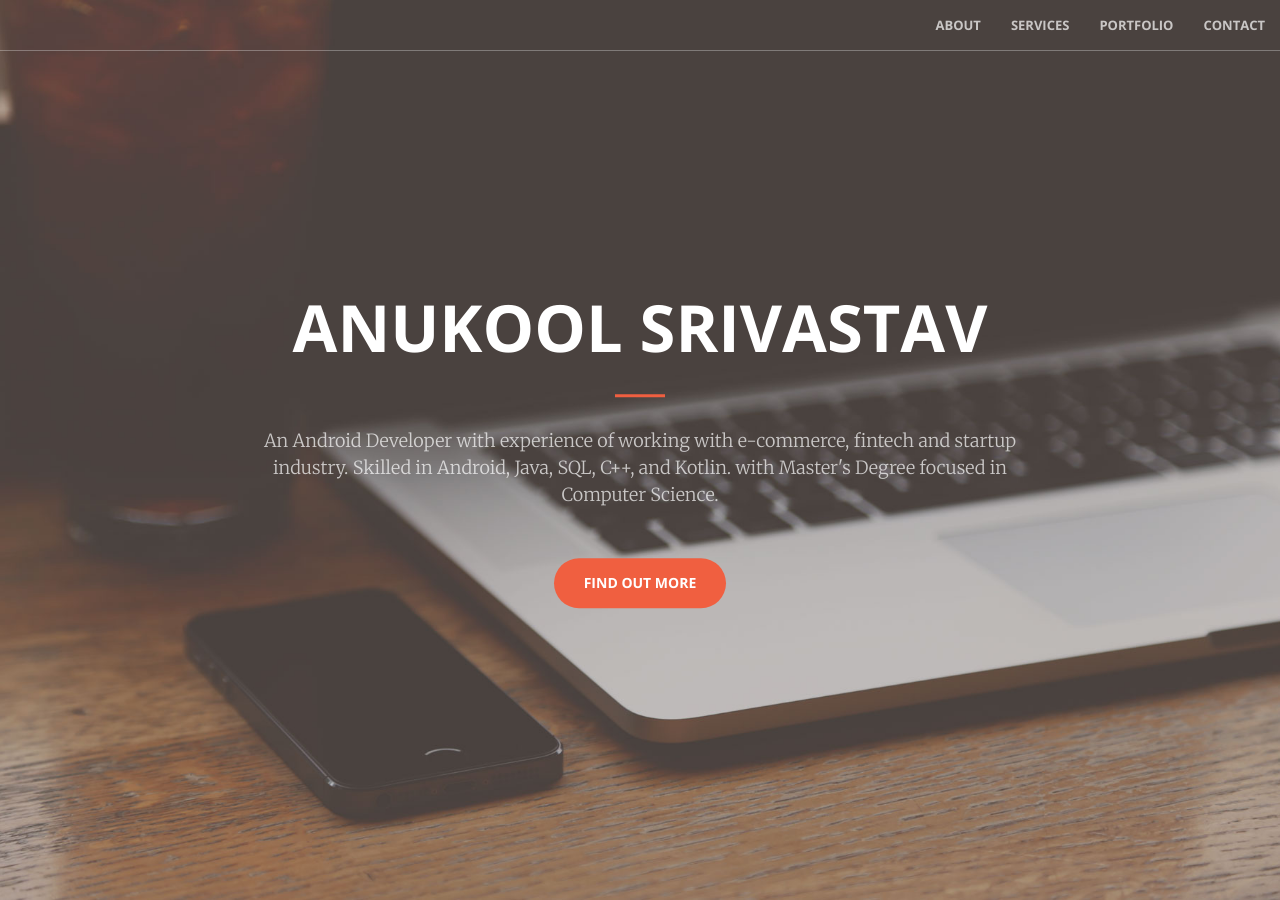
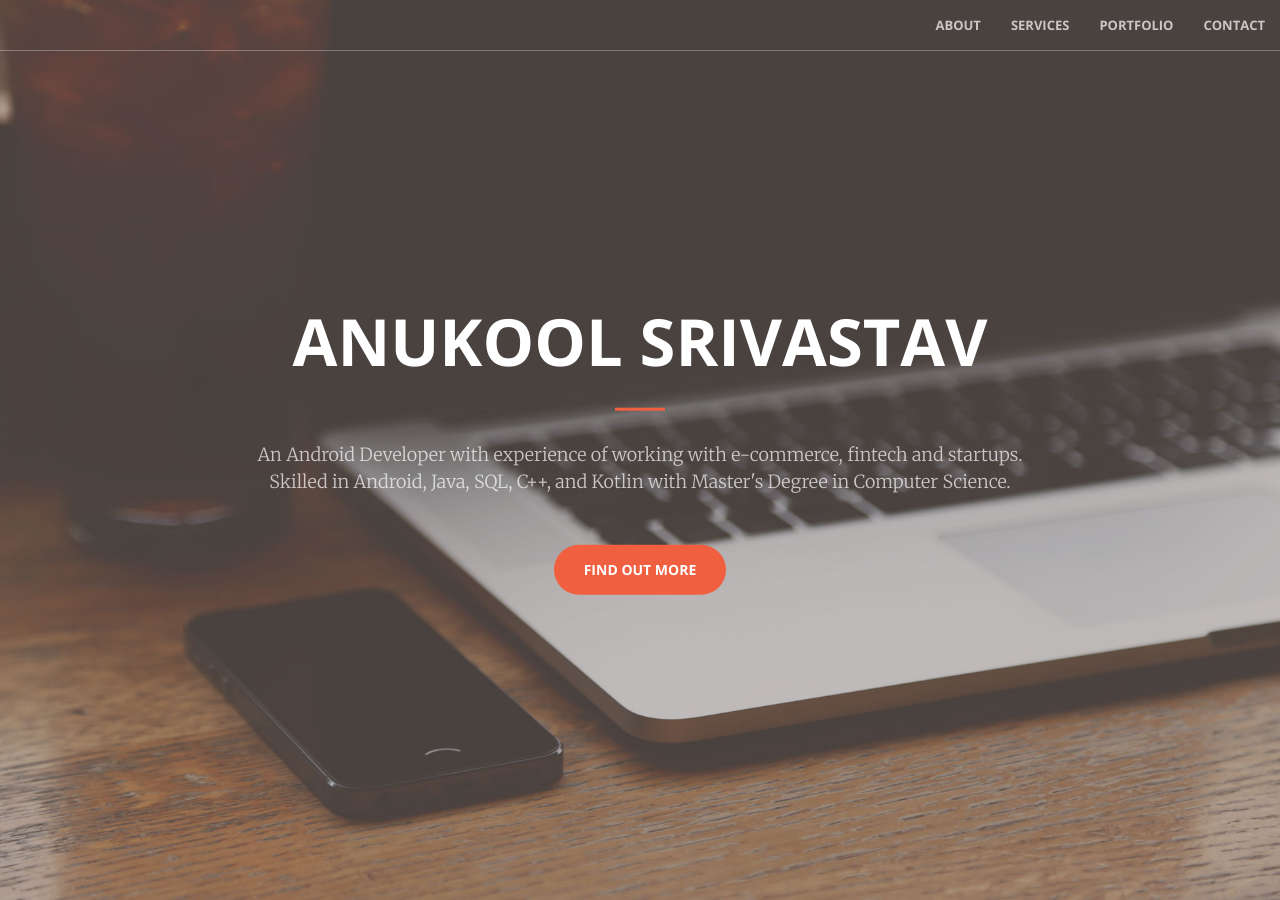
Before and after one commit to anukools/anukools.github.io, a Jekyll site: the page built from index.html, in a window 1280 px wide and 900 px high. Built offline with Jekyll 4.4.1, drawn with Linux system fonts in a browser that asks for light colours.

Commit message:
Update header.html

```diff
--- a/_includes/header.html
+++ b/_includes/header.html
@@ -3,8 +3,8 @@
         <div class="header-content-inner">
             <h1>Anukool Srivastav</h1>
             <hr>
-            <p>An Android Developer with experience of working with e-commerce, fintech and startup industry. Skilled in Android, Java, SQL, C++, and Kotlin.
-			 with Master&#39;s Degree focused in Computer Science. </p>
+            <p>An Android Developer with experience of working with e-commerce, fintech and startups. Skilled in Android, Java, SQL, C++, and Kotlin
+			 with Master&#39;s Degree in Computer Science. </p>
             <a href="#about" class="btn btn-primary btn-xl page-scroll">Find Out More</a>
         </div>
     </div>
```
